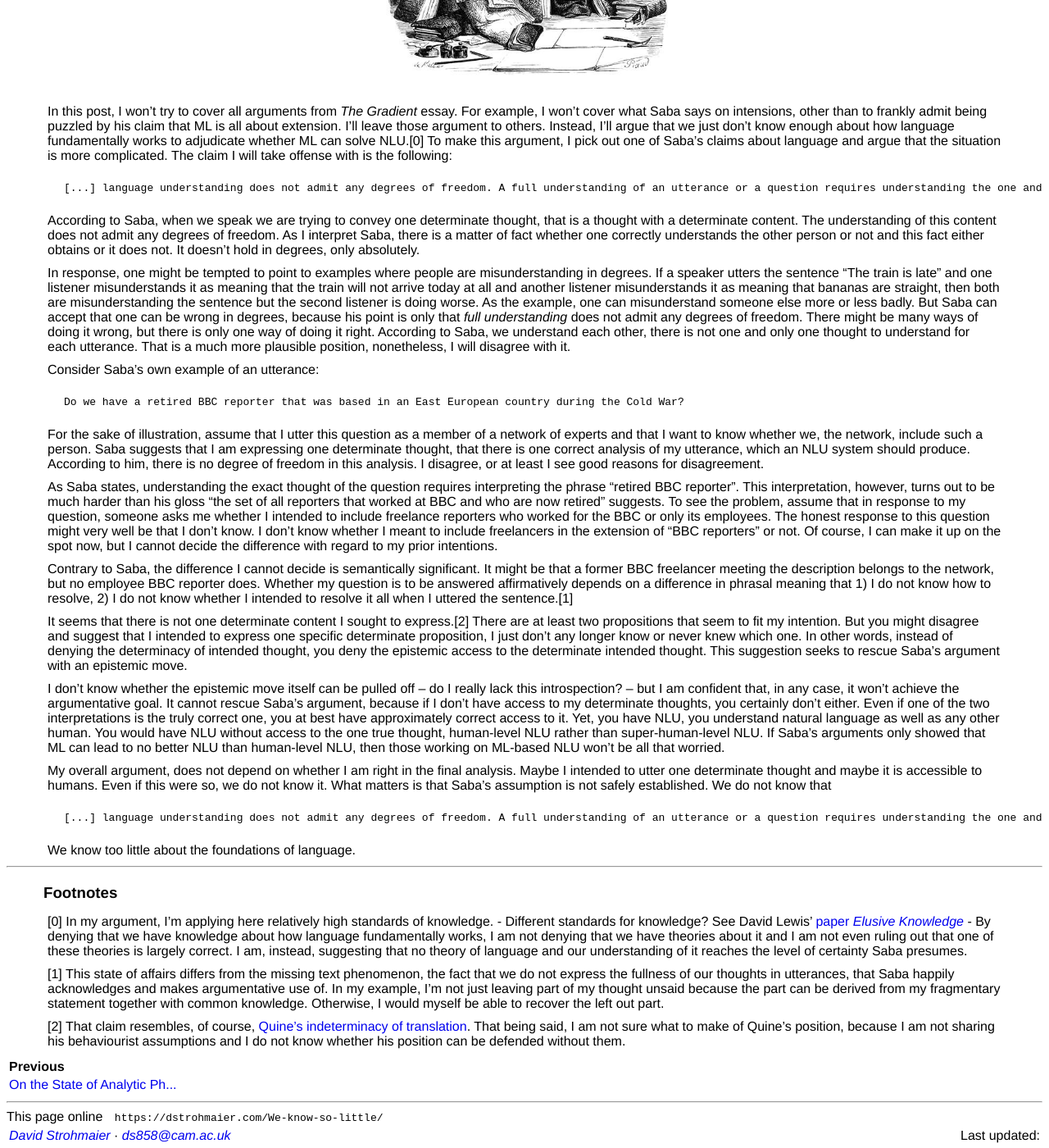
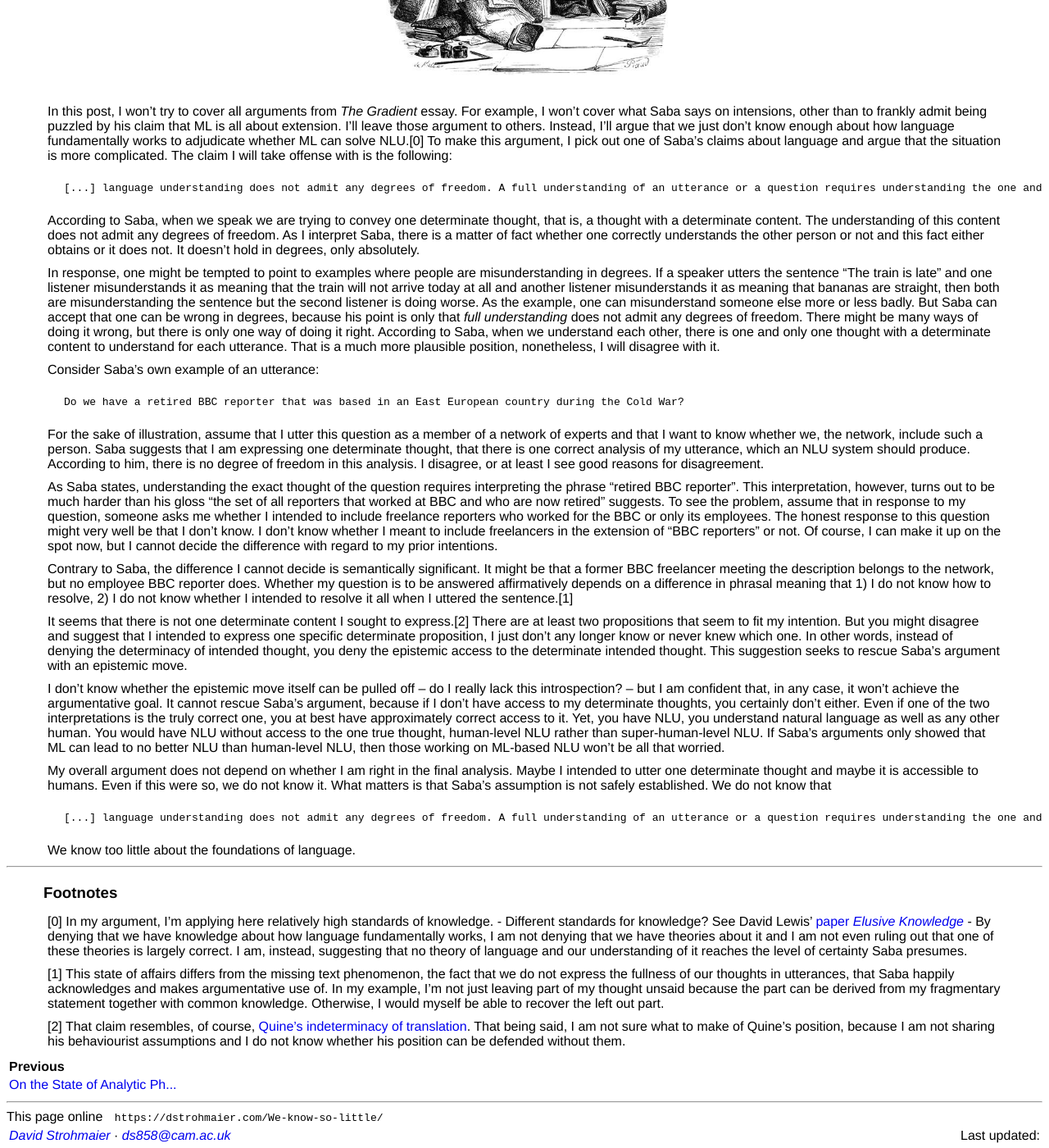
Before and after one commit to dstrohmaier/dstrohmaier.github.io, a Jekyll site: the page built from posts/_posts/2021-08-15-We-know-so-little.md, in a window 1280 px wide and 1400 px high, scrolled down 756 px. Shown: the whole window at 82% size. Built offline with Jekyll 4.4.1, drawn with Linux system fonts in a browser that asks for light colours.

Commit message:
corrected typos in blog post

```diff
--- a/posts/_posts/2021-08-15-We-know-so-little.md
+++ b/posts/_posts/2021-08-15-We-know-so-little.md
@@ -17,9 +17,9 @@
 
 	[...] language understanding does not admit any degrees of freedom. A full understanding of an utterance or a question requires understanding the one and only one thought that a speaker is trying to convey.
 
-According to Saba, when we speak we are trying to convey one determinate thought, that is a thought with a determinate content. The understanding of this content does not admit any degrees of freedom. As I interpret Saba, there is a matter of fact whether one correctly understands the other person or not and this fact either obtains or it does not. It doesn't hold in degrees, only absolutely.
+According to Saba, when we speak we are trying to convey one determinate thought, that is, a thought with a determinate content. The understanding of this content does not admit any degrees of freedom. As I interpret Saba, there is a matter of fact whether one correctly understands the other person or not and this fact either obtains or it does not. It doesn't hold in degrees, only absolutely.
 
-In response, one might be tempted to point to examples where people are misunderstanding in degrees. If a speaker utters the sentence "The train is late" and one listener misunderstands it as meaning that the train will not arrive today at all and another listener misunderstands it as meaning that bananas are straight, then both are misunderstanding the sentence but the second listener is doing worse. As the example, one can misunderstand someone else more or less badly. But Saba can accept that one can be wrong in degrees, because his point is only that _full understanding_ does not admit any degrees of freedom. There might be many ways of doing it wrong, but there is only one way of doing it right. According to Saba, we understand each other, there is not one and only one thought to understand for each utterance. That is a much more plausible position, nonetheless, I will disagree with it.
+In response, one might be tempted to point to examples where people are misunderstanding in degrees. If a speaker utters the sentence "The train is late" and one listener misunderstands it as meaning that the train will not arrive today at all and another listener misunderstands it as meaning that bananas are straight, then both are misunderstanding the sentence but the second listener is doing worse. As the example, one can misunderstand someone else more or less badly. But Saba can accept that one can be wrong in degrees, because his point is only that _full understanding_ does not admit any degrees of freedom. There might be many ways of doing it wrong, but there is only one way of doing it right. According to Saba, when we understand each other, there is one and only one thought with a determinate content to understand for each utterance. That is a much more plausible position, nonetheless, I will disagree with it.
 
 Consider Saba's own example of an utterance:
 
@@ -37,7 +37,7 @@
 
 I don't know whether the epistemic move itself can be pulled off -- do I really lack this introspection? -- but I am confident that, in any case, it won't achieve the argumentative goal. It cannot rescue Saba's argument, because if I don't have access to my determinate thoughts, you certainly don't either. Even if one of the two interpretations is the truly correct one, you at best have approximately correct access to it. Yet, you have NLU, you understand natural language as well as any other human. You would have NLU without access to the one true thought, human-level NLU rather than super-human-level NLU. If Saba's arguments only showed that ML can lead to no better NLU than human-level NLU, then those working on ML-based NLU won't be all that worried.
 
-My overall argument, does not depend on whether I am right in the final analysis. Maybe I intended to utter one determinate thought and maybe it is accessible to humans. Even if this were so, we do not know it. What matters is that Saba's assumption is not safely established. We do not know that
+My overall argument does not depend on whether I am right in the final analysis. Maybe I intended to utter one determinate thought and maybe it is accessible to humans. Even if this were so, we do not know it. What matters is that Saba's assumption is not safely established. We do not know that
 
 	[...] language understanding does not admit any degrees of freedom. A full understanding of an utterance or a question requires understanding the one and only one thought that a speaker is trying to convey.
 
```
